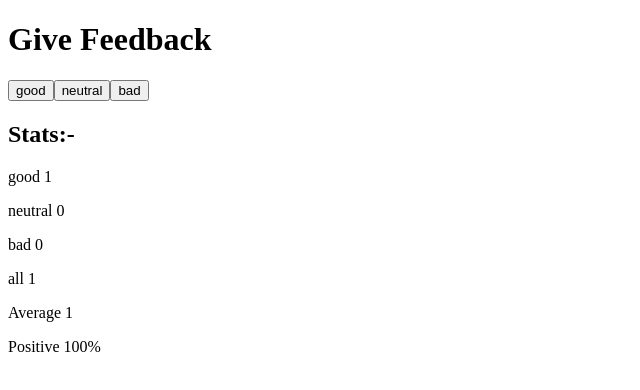
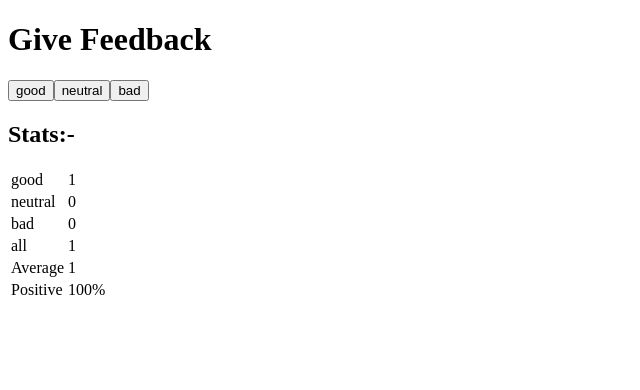
Before and after one commit to rishu2132/Fullstack, a React (Vite) app in the folder Part_1/Assignments/courseinfo/: page / in a window 1280 px wide. Both pictures are taken after a click on the button "good". Shown: the top 390 px of the page, without its empty margins (0-640 px from the left). Built offline with nearby package versions, Linux system fonts and the light colour scheme.

Commit message:
exercise 1.11 display stats as table

```diff
--- a/Part_1/Assignments/courseinfo/src/App.jsx
+++ b/Part_1/Assignments/courseinfo/src/App.jsx
@@ -10,16 +10,16 @@ const Statistics = ({good , neutral , bad}) => {
     return <p>No feedback given</p>
   }
   return (
-    <div>
+    <table>
+      <tbody>
         <StatisticLine text="good" value={good}/>
         <StatisticLine text="neutral" value={neutral}/>
         <StatisticLine text="bad" value={bad}/>
         <StatisticLine text="all" value={total}/>
         <StatisticLine text="Average" value={average}/>
         <StatisticLine text="Positive" value={positive} suffix="%"/>
-
-
-    </div>
+      </tbody>
+    </table>
   )
 }
 
@@ -31,7 +31,14 @@ const Button = ({onClick, text}) => {
 
 const StatisticLine = (props) => {
   return (
-    <p>{props.text} {props.value}{props.suffix}</p>
+    <tr>
+      <td>
+        {props.text}
+      </td>
+      <td>
+        {props.value}{props.suffix}
+      </td>
+    </tr>
   )
 }
 
```
Lines whose indentation alone changed are shown as unchanged.
